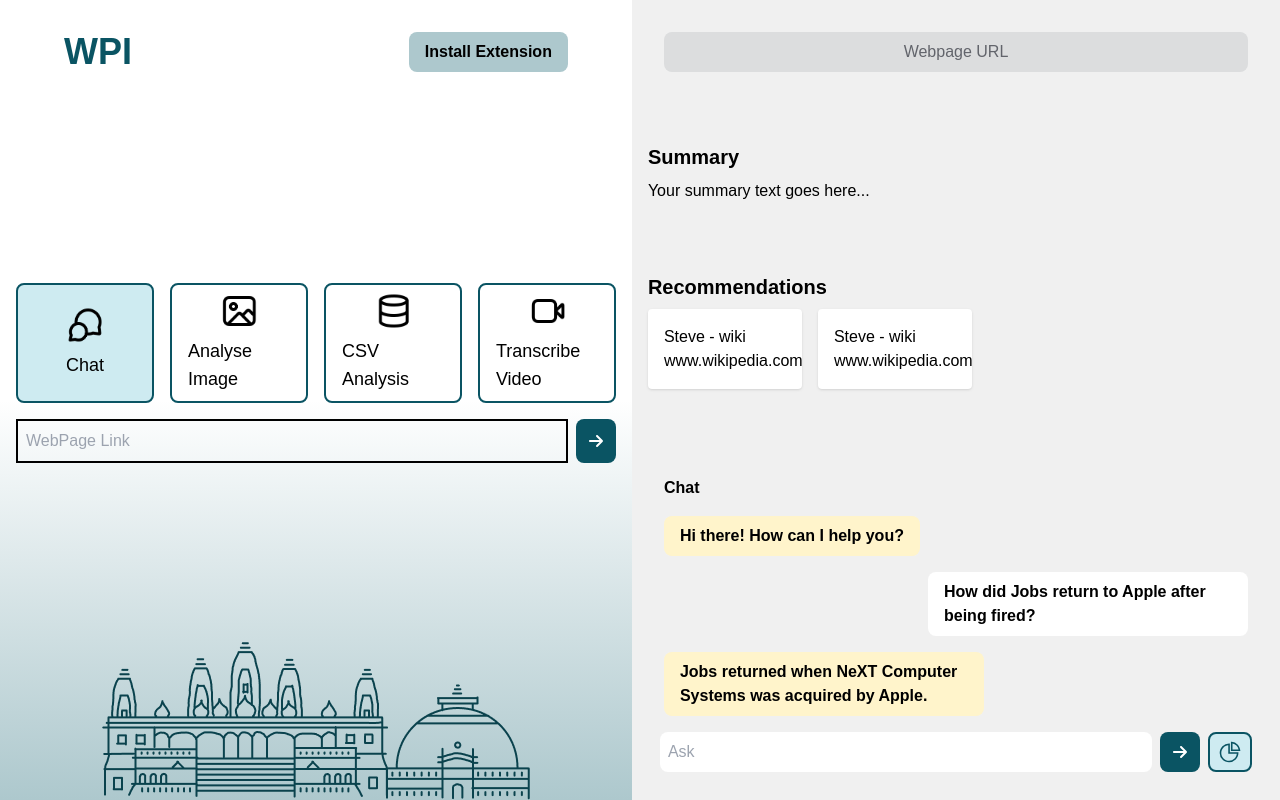
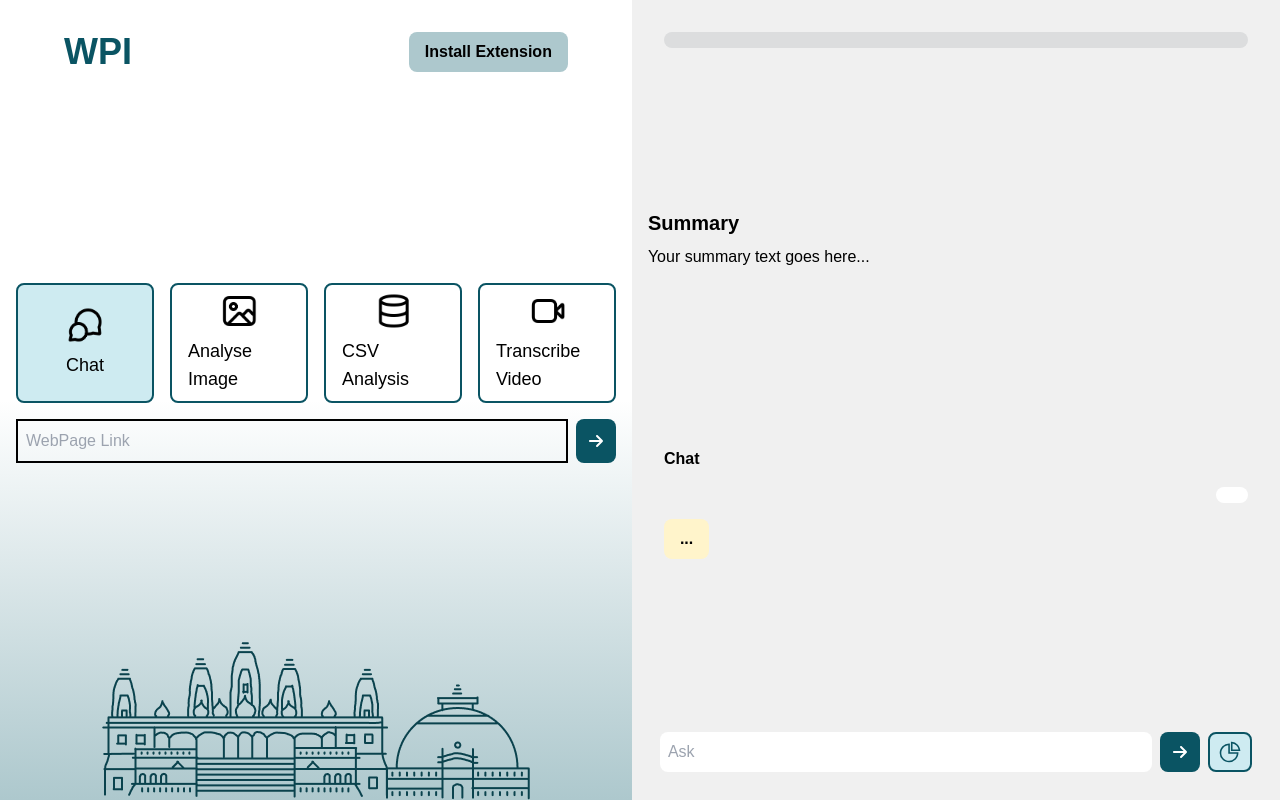
Before and after one commit to jojova/webpage-insights-frontend, a React (Vite) app: page / in a window 1280 px wide. Both pictures are taken after a click on the element "Chat". Built offline with nearby package versions, Linux system fonts and the light colour scheme.

Commit message:
Changes related to Chat Page, minor cleanup and UI fixes

```diff
--- a/src/components/ChatBar.tsx
+++ b/src/components/ChatBar.tsx
@@ -1,9 +1,34 @@
-const ChatBar = () => {
+import { useState } from "react";
+
+interface ChatBarProps {
+  onTextChange: (newQuestion: string) => void;
+}
+
+const ChatBar = (props: ChatBarProps) => {
+  const [inputValue, setInputValue] = useState("");
+
+  const handleInputChange = (event: React.ChangeEvent<HTMLInputElement>) => {
+    setInputValue(event.target.value);
+  };
+
+  const handleEnterKeyPress = (
+    event: React.KeyboardEvent<HTMLInputElement>,
+  ) => {
+    if (event.key === "Enter") {
+      // Call the function passed from the parent component to update the question state
+      props.onTextChange(inputValue);
+      setInputValue(""); // Clear the input after updating the question
+    }
+  };
+
   return (
     <input
       type="text"
       placeholder="Ask"
       className="w-full rounded-lg bg-[#FFFFFF] p-2"
+      value={inputValue}
+      onChange={handleInputChange}
+      onKeyPress={handleEnterKeyPress}
     />
   );
 };
--- a/src/components/RightArrowButton.tsx
+++ /dev/null
@@ -1,11 +0,0 @@
-import { FaArrowRight } from "react-icons/fa6";
-
-const RightArrowButton = () => {
-  return (
-    <div className="flex w-fit cursor-pointer items-center justify-center rounded-lg bg-[#0A5463] px-3 py-1">
-      <FaArrowRight className="text-white" />
-    </div>
-  );
-};
-
-export default RightArrowButton;
--- a/src/pages/CSVAnalyisPage.tsx
+++ b/src/pages/CSVAnalyisPage.tsx
@@ -1,4 +1,4 @@
-import RightArrowButton from "../components/RightArrowButton";
+import { FaArrowRight } from "react-icons/fa6";
 import ChatBar from "../components/ChatBar";
 import ChatComponent from "../components/ChatComponent";
 import { AiOutlinePieChart } from "react-icons/ai";
@@ -17,7 +17,9 @@ const CSVAnalyisPage = () => {
       {/* Chatbar */}
       <div className="m-4 flex gap-x-2 py-2">
         <ChatBar />
-        <RightArrowButton />
+        <div className="flex w-fit cursor-pointer items-center justify-center rounded-lg bg-[#0A5463] px-3 py-1">
+          <FaArrowRight className="text-white" />
+        </div>
         <div className="flex w-fit cursor-pointer items-center justify-center rounded-lg border-2 border-[#0A5463] bg-[#CEEBF1] px-2 py-1">
           <AiOutlinePieChart className="h-[24px] w-[24px] text-[#0A5463]" />
         </div>
--- a/src/pages/ChatPage.tsx
+++ b/src/pages/ChatPage.tsx
@@ -1,15 +1,47 @@
-import RightArrowButton from "../components/RightArrowButton";
+import { useState } from "react";
+import { FaArrowRight } from "react-icons/fa6";
 import { AiOutlinePieChart } from "react-icons/ai";
 import ChatBar from "../components/ChatBar";
-import ChatComponent from "../components/ChatComponent";
 import "./ChatPage.css";
+import TextBox from "../components/TextBox";
 
-const ChatPage = () => {
+interface ChatPageProps {
+  webpageURL: string;
+}
+
+const ChatPage: React.FC<ChatPageProps> = ({ webpageURL }) => {
+  const [question, setQuestion] = useState("");
+  const [response, setResponse] = useState("...");
+
+  const sendRequest = () => {
+    // Make the request to fetch the response
+    fetch("http://127.0.0.1:8000/webchat/query/", {
+      method: "POST",
+      headers: {
+        "Content-Type": "application/json",
+      },
+      body: JSON.stringify({
+        url: webpageURL,
+        question: question,
+      }),
+    })
+      .then((response) => response.json())
+      .then((data) => {
+        // Update the response state with the fetched result
+        setResponse(data.response.result);
+      })
+      .catch((error) => console.error("Error fetching response:", error));
+  };
+
+  const handleQuestionChange = (newQuestion: string) => {
+    setQuestion(newQuestion);
+  };
+
   return (
     <div className="flex h-screen w-full flex-col justify-between overflow-x-hidden bg-[#F0F0F0] p-4">
       {/* Webpage URL */}
       <div className="m-4 rounded-lg bg-[#DCDDDE] py-2 text-center font-medium text-[#62646B]">
-        Webpage URL
+        {webpageURL}
       </div>
 
       {/* Summary Section */}
@@ -18,27 +50,22 @@ const ChatPage = () => {
         <p>Your summary text goes here...</p>
       </div>
 
-      {/* Recommendation Section */}
-      <div className="mb-4">
-        <h2 className="mb-2 text-xl font-semibold">Recommendations</h2>
-        <div className="flex flex-wrap gap-4">
-          {/* Recommendation Boxes */}
-          <div className="w-1/2 rounded bg-white p-4 shadow md:w-1/3 lg:w-1/4">
-            Steve - wiki www.wikipedia.com
-          </div>
-          <div className="w-1/2 rounded bg-white p-4 shadow md:w-1/3 lg:w-1/4">
-            Steve - wiki www.wikipedia.com
-          </div>
-          {/* Add more recommendation boxes as needed */}
-        </div>
+      <div className="m-4 flex flex-col gap-y-4">
+        <h2 className="font-bold">Chat</h2>
+        <TextBox text={question} isSender={true} />
+        <TextBox text={response} isSender={false} />
       </div>
 
       {/* Chat Section */}
       <div>
-        <ChatComponent />
         <div className="py-100 m-3 flex gap-x-2">
-          <ChatBar />
-          <RightArrowButton />
+          <ChatBar onTextChange={handleQuestionChange} />
+          <div
+            onClick={sendRequest} // Call sendRequest function when the button is clicked
+            className="flex w-fit cursor-pointer items-center justify-center rounded-lg bg-[#0A5463] px-3 py-1"
+          >
+            <FaArrowRight className="text-white" />
+          </div>
           <div className="flex w-fit cursor-pointer items-center justify-center rounded-lg border-2 border-[#0A5463] bg-[#CEEBF1] px-2 py-1">
             <AiOutlinePieChart className="h-[24px] w-[24px] text-[#0A5463]" />
           </div>
--- a/src/pages/HomePage.tsx
+++ b/src/pages/HomePage.tsx
@@ -5,19 +5,26 @@ import ChatPage from "./ChatPage";
 import AnalyseImagePage from "./AnalyseImagePage";
 import CSVAnalyisPage from "./CSVAnalyisPage";
 import TranscribeVideoPage from "./TranscribeVideoPage";
-import RightArrowButton from "../components/RightArrowButton";
+import { FaArrowRight } from "react-icons/fa6";
 
 const HomePage = () => {
   const [selectedFeature, setSelectedFeature] = useState<string | null>(null);
+  const [webpageURL, setWebpageURL] = useState<string>("");
 
   const handleFeatureClick = (featureLabel: string) => {
     setSelectedFeature(featureLabel === selectedFeature ? null : featureLabel);
   };
 
+  const handleURLChange = (event: React.ChangeEvent<HTMLInputElement>) => {
+    setWebpageURL(event.target.value);
+  };
+
   return (
     <div className="flex w-full">
       <div
-        className={`no-scrollbar flex h-screen ${selectedFeature ? "w-[40%]" : ""} w-screen flex-col items-center justify-between bg-gradient-to-t from-[#ADC8CD] to-[#FFFFFF] to-50%`}
+        className={`no-scrollbar flex h-screen ${
+          selectedFeature ? "w-[40%]" : ""
+        } w-screen flex-col items-center justify-between bg-gradient-to-t from-[#ADC8CD] to-[#FFFFFF] to-50%`}
       >
         {/* Title */}
         <div className="flex w-full items-center justify-between px-[4rem] py-[2rem]">
@@ -25,7 +32,9 @@ const HomePage = () => {
             {" "}
             <h2 className="text-4xl font-bold text-[#0A5463]">WPI</h2>
             <h2
-              className={`text-sm font-medium lg:text-lg ${selectedFeature ? "hidden" : ""}`}
+              className={`text-sm font-medium lg:text-lg ${
+                selectedFeature ? "hidden" : ""
+              }`}
             >
               Revolutionize Your Browsing Experience
             </h2>
@@ -39,7 +48,9 @@ const HomePage = () => {
         <div className="flex flex-col items-center justify-center gap-y-4 px-4">
           {/* Features Grid */}
           <div
-            className={`grid grid-cols-4 gap-x-2 gap-y-2 lg:gap-x-4 ${selectedFeature ? "grid-cols-2" : ""}`}
+            className={`grid grid-cols-4 gap-x-2 gap-y-2 lg:gap-x-4 ${
+              selectedFeature ? "grid-cols-2" : ""
+            }`}
           >
             <FeatureButton
               featureLabel="Chat"
@@ -68,9 +79,18 @@ const HomePage = () => {
               type="text"
               className="w-full border-2 border-[#000000] bg-transparent p-2"
               placeholder="WebPage Link"
+              value={webpageURL}
+              onChange={handleURLChange}
             />
             {/* Arrow Button */}
-            <RightArrowButton />
+            <div
+              onClick={() => {
+                if (webpageURL !== "") handleFeatureClick("Chat");
+              }}
+              className="flex w-fit cursor-pointer items-center justify-center rounded-lg bg-[#0A5463] px-3 py-1"
+            >
+              <FaArrowRight className="text-white" />
+            </div>
           </div>
         </div>
 
@@ -79,7 +99,7 @@ const HomePage = () => {
       </div>
 
       {selectedFeature === "Chat" ? (
-        <ChatPage />
+        <ChatPage webpageURL={webpageURL} />
       ) : selectedFeature === "Analyse Image" ? (
         <AnalyseImagePage />
       ) : selectedFeature === "CSV Analysis" ? (
--- a/src/pages/TranscribeVideoPage.tsx
+++ b/src/pages/TranscribeVideoPage.tsx
@@ -2,7 +2,7 @@ import { useState } from "react";
 import video from "../assets/transcribe-video.png";
 import ChatComponent from "../components/ChatComponent";
 import ChatBar from "../components/ChatBar";
-import RightArrowButton from "../components/RightArrowButton";
+import { FaArrowRight } from "react-icons/fa6";
 import { IoIosArrowDown } from "react-icons/io";
 import { IoIosArrowUp } from "react-icons/io";
 
@@ -70,7 +70,9 @@ const TranscribeVideoPage = () => {
       {/* Chatbar */}
       <div className="m-4 flex gap-x-2 py-2">
         <ChatBar />
-        <RightArrowButton />
+        <div className="flex w-fit cursor-pointer items-center justify-center rounded-lg bg-[#0A5463] px-3 py-1">
+          <FaArrowRight className="text-white" />
+        </div>
       </div>
     </div>
   );
```
Also changed, not shown: src/pages/AnalyseImagePage.tsx (+11 -10 lines).
